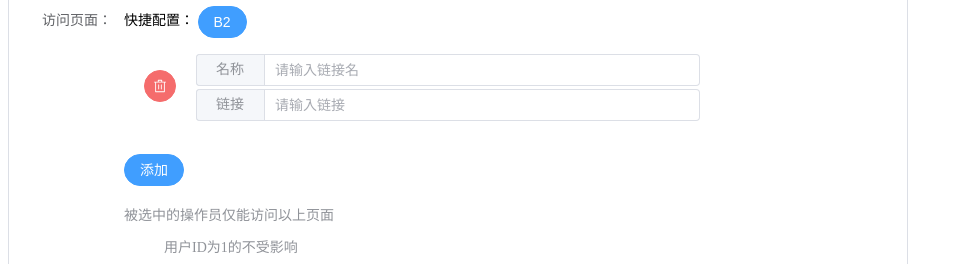
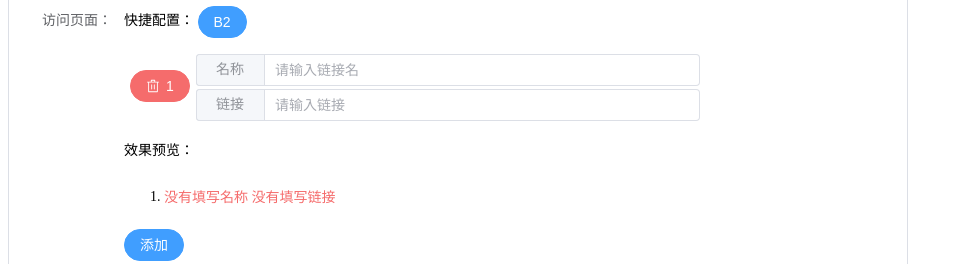
Before and after one commit to npcink/npcink-pay-refund, a Vue app in the folder vite/: page / in a window 1280 px wide. Both pictures are taken after a click on the tab "用户". Shown: the part 141-405 px from the top of the page, without its empty margins (0-963 px from the left). Built offline with nearby package versions, Linux system fonts and the light colour scheme; no server answers.

Commit message:
添加链接效果预览

```diff
--- a/vite/components.d.ts
+++ b/vite/components.d.ts
@@ -14,6 +14,7 @@ declare module 'vue' {
     ElFormItem: typeof import('element-plus/es')['ElFormItem']
     ElIcon: typeof import('element-plus/es')['ElIcon']
     ElInput: typeof import('element-plus/es')['ElInput']
+    ElLink: typeof import('element-plus/es')['ElLink']
     ElOption: typeof import('element-plus/es')['ElOption']
     ElRow: typeof import('element-plus/es')['ElRow']
     ElSelect: typeof import('element-plus/es')['ElSelect']
--- a/vite/src/components/user.vue
+++ b/vite/src/components/user.vue
@@ -85,8 +85,10 @@ const configDelt = (index: number) => {
                 size="default"
                 :icon="Delete"
                 @click="configDelt(index)"
-                circle
-              ></el-button>
+                round
+              >
+                {{ index + 1 }}</el-button
+              >
             </el-col>
             <el-col :span="21">
               <el-input
@@ -102,7 +104,21 @@ const configDelt = (index: number) => {
             </el-col>
           </el-row>
         </div>
-        <br />
+
+        <p>效果预览：</p>
+        <ul>
+          <li v-for="item in form.link">
+            <el-link
+              :underline="false"
+              :href="item.url || '#'"
+              :class="{ no_link: !item.url || !item.title }"
+              target="_blank"
+            >
+              {{ item.title || "没有填写名称" }}
+              {{ item.url ? "" : "没有填写链接" }}
+            </el-link>
+          </li>
+        </ul>
         <el-button type="primary" size="default" round @click="configFive()">
           添加
         </el-button>
@@ -129,4 +145,10 @@ const configDelt = (index: number) => {
   align-items: center;
   justify-content: center;
 }
+.no_link {
+  color: #f56c6c;
+}
+ul {
+  list-style: auto;
+}
 </style>
```
